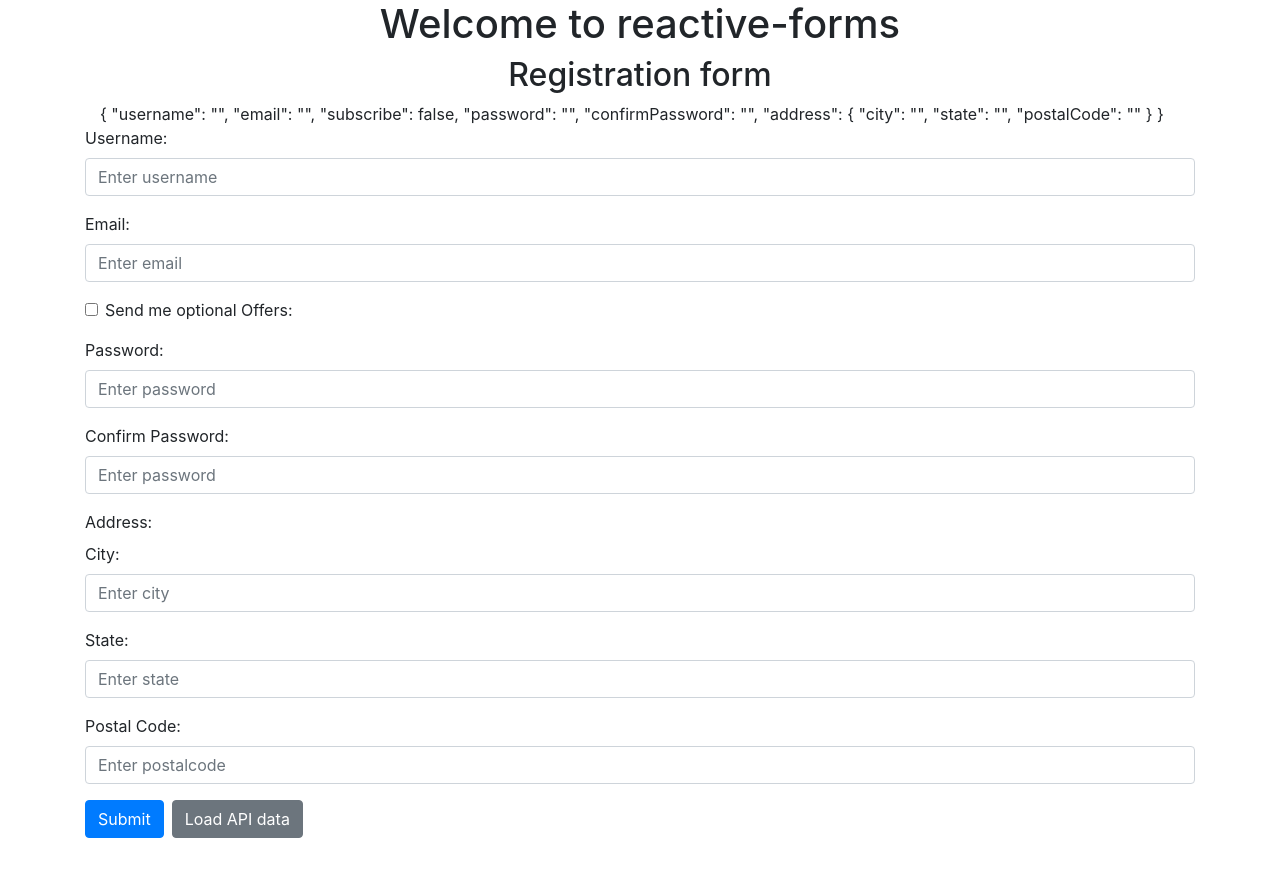
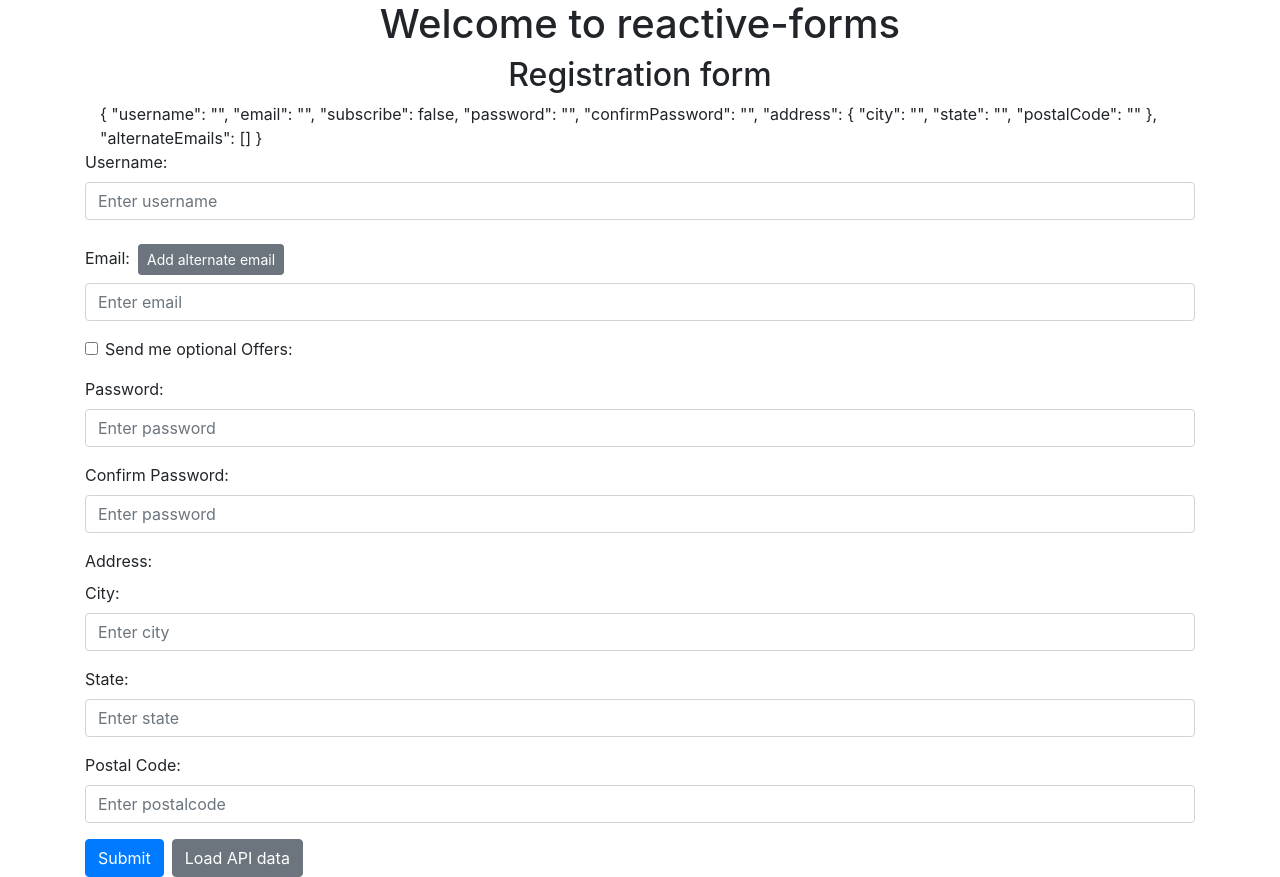
Before and after one commit to shreyashejwalkar/Angular-reactive-forms, an Angular app: page / in a window 1280 px wide. Before the commit the page ends 838 px from the top, so only its background shows below. Built offline with nearby package versions, Linux system fonts and the light colour scheme.

Commit message:
Dynamic form control
Added alternate email dynamic form control

```diff
--- a/src/app/app.component.html
+++ b/src/app/app.component.html
@@ -18,9 +18,15 @@
     </div>
     <!--Conditional validation-->
     <div class="form-group">
-      <label for="email">Email:</label>
+      <label for="email" >Email:</label>
+      <button type="button" class="btn btn-secondary btn-sm m-2" (click)="addAlternateEmail()">Add alternate email</button>
       <input formControlName="email" [class.is-invalid]="email.invalid && email.touched" type="text" class="form-control" id="email" placeholder="Enter email" name="email">
       <small class="text-danger" [class.d-none]="email.valid || email.untouched">Email is required</small>
+       <!--Iterate over from array and display input field-->
+       <div formArrayName="alternateEmails" *ngFor="let email of alternateEmails.controls; let i=index">
+        <!--array is dynamic so index value i to bind to from control name property-->
+        <input type="text" class="form-control my-1" placeholder="Enter alternate email" formControlName="i">
+      </div>
     </div>
     <div class="form-check mb-3">
       <input formControlName="subscribe" type="checkbox" class="form-check-input" id="offers" name="offers">
--- a/src/app/app.component.ts
+++ b/src/app/app.component.ts
@@ -1,5 +1,5 @@
 import { Component, OnInit } from '@angular/core';
-import { FormGroup, FormControl } from '@angular/forms';
+import { FormGroup, FormControl, FormArray } from '@angular/forms';
 import { FormBuilder, Validators } from '@angular/forms';
 import { forbiddenNameValidator } from './shared/user-name.validator';
 import { PasswordValidator } from './shared/password.validator';
@@ -9,10 +9,14 @@ import { PasswordValidator } from './shared/password.validator';
   templateUrl: './app.component.html',
   styleUrls: ['./app.component.css']
 })
-export class AppComponent implements OnInit{
 
+export class AppComponent implements OnInit
+{
+  constructor(private formbuilder: FormBuilder){}
+  title = 'reactive-forms';
   registrationForm : FormGroup;
-  ngOnInit(){
+  ngOnInit()
+  {
     this.registrationForm = this.formbuilder.group({
       username : ['', [Validators.required, Validators.minLength(3), forbiddenNameValidator(/password/)]],
       email : [''],
@@ -23,7 +27,8 @@ export class AppComponent implements OnInit{
           city:[''],
           state: [''],
           postalCode: ['']
-        })
+        }),
+        alternateEmails : this.formbuilder.array([])
      },{validator : PasswordValidator});
 
      this.registrationForm.get('subscribe').valueChanges // get hold of subscribe element and access valuechange which return observable
@@ -44,16 +49,27 @@ export class AppComponent implements OnInit{
      });
   }
 
-  constructor(private formbuilder: FormBuilder){}
-  title = 'reactive-forms';
+  get username()
+  {
+    return this.registrationForm.get('username');
+  }
 
-get username(){
-  return this.registrationForm.get('username');
-}
+  get email()
+  {
+    return this.registrationForm.get('email');
+  }
 
-get email(){
-  return this.registrationForm.get('email');
-}
+  get alternateEmails()
+  {
+    return this.registrationForm.get('alternateEmails') as FormArray;
+  }
+
+  // dynamically add form control into form array
+  addAlternateEmail()
+  {
+    this.alternateEmails.push(this.formbuilder.control(''));
+  }
+
   /* registrationForm = new FormGroup({
     username: new FormControl(''),
     password: new FormControl(''),
@@ -78,6 +94,5 @@ get email(){
         postalCode: '422101'
       }
     });
-
   }
 }
```
